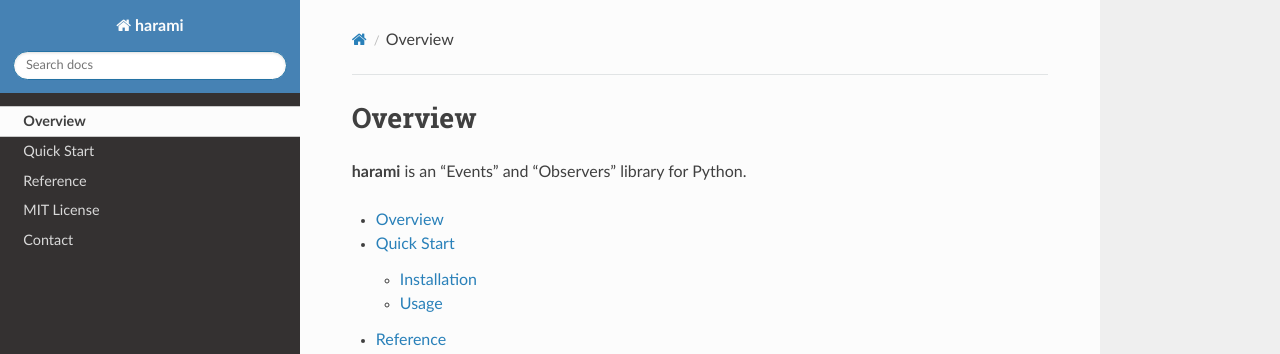
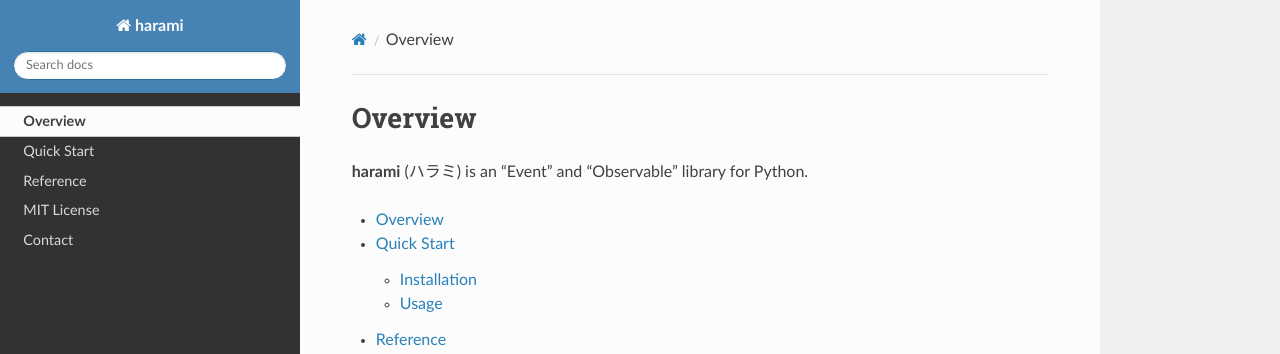
Before and after one commit to wilson0x4d/harami, a Sphinx documentation site: the page built from docs/index.rst, in a window 1280 px wide. Shown: the top 354 px of the page. Built offline with Sphinx 7.4.7 and the Read the Docs theme 3.1.0, drawn with Linux system fonts in a browser that asks for light colours.

Commit message:
update(docs): adding japanese literation

```diff
--- a/docs/index.rst
+++ b/docs/index.rst
@@ -1,7 +1,7 @@
 Overview
 ========
 
-**harami** is an "Events" and "Observers" library for Python.
+**harami** (ハラミ) is an "Event" and "Observable" library for Python.
 
 .. toctree::
    :maxdepth: 2
```
Also changed, not shown: README.md (+1 -1 lines).
